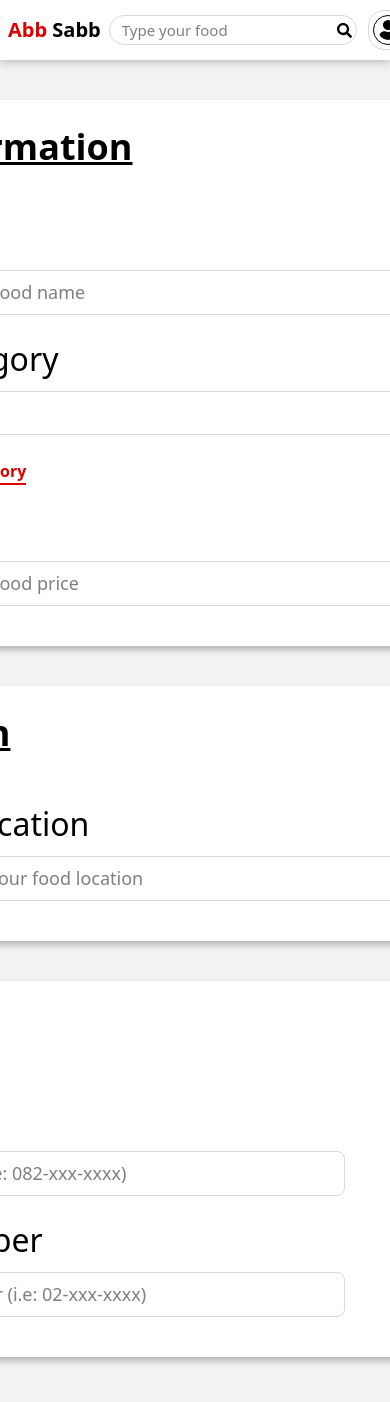
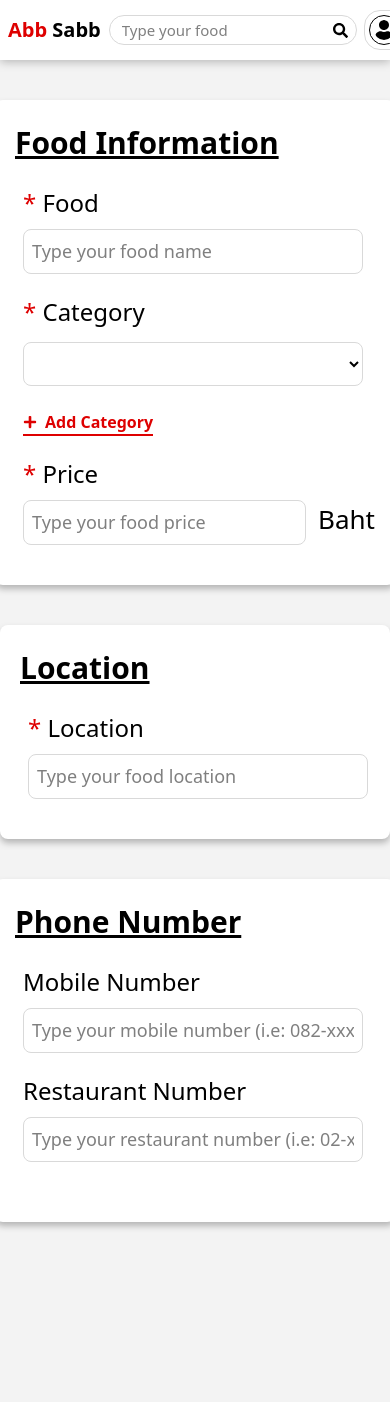
Before and after one commit to CSC105-2024/G02-forget-PreHack-2025, a React (Vite) app in the folder Frontend/: page /addFoodPost in a window 390 px wide. Shown: the top 1402 px of the page. After the commit the page ends 1348 px from the top, so only its background shows below. Built offline with nearby package versions, Linux system fonts and the light colour scheme.

Commit message:
Updated responsive addFoodPost fix nav

```diff
--- a/Frontend/src/components/Navbar.jsx
+++ b/Frontend/src/components/Navbar.jsx
@@ -16,7 +16,7 @@ const Navbar = () => {
             </NavLink>
             <NavLink className='flex items-center max-sm:ml-2 max-sm:mr-2 ml-5 mr-5'>
                 <input type="text" placeholder='Type your food' className='border-1 border-[#D9D9D9] max-sm:rounded-[50px] max-sm:h-[30px] rounded-2xl py-2 px-3 lg:w-150 max-sm:text-[15px] text-[20px] hover:border-black'/>
-                <FaSearch className='text-[15px] lg:text-[24px] -ml-5 cursor-pointer'/>
+                <FaSearch className='text-[15px] lg:text-[24px] -ml-10 max-sm:-ml-6 cursor-pointer'/>
             </NavLink>
             <NavLink to={"/login"} className='flex items-center gap-3 border-1 border-[#D9D9D9] py-1 px-1 lg:py-2 lg:px-6 rounded-2xl ml-2 mr-1 lg:mr-10 hover:border-black cursor-pointer'>
                 <FaUser className='border-1 rounded-[100%] max-sm:text-[30px] text-[48px] p-1'/>
--- a/Frontend/src/components/NavbarNoSearchingBar.jsx
+++ b/Frontend/src/components/NavbarNoSearchingBar.jsx
@@ -10,7 +10,7 @@ const NavbarNoSearchingBar = () => {
                 <NavLink to={"/home"} className='max-sm:text-[20px] text-[36px] font-bold ml-2 lg:ml-10 cursor-pointer'>
                     <h1 className='flex flex-row'>
                         <span className='text-[#DE0000]'>Abb&nbsp;</span>
-                        <span className='text-[#000000]'>Sapp</span>
+                        <span className='text-[#000000]'>Sabb</span>
                     </h1>
                 </NavLink>
                 <NavLink to={"/login"} className='flex items-center gap-3 border-1 border-[#D9D9D9] py-1 px-1 lg:py-2 lg:px-6 rounded-2xl ml-2 mr-1 lg:mr-10 hover:border-black cursor-pointer'>
--- a/Frontend/src/pages/AddFoodPost.jsx
+++ b/Frontend/src/pages/AddFoodPost.jsx
@@ -62,34 +62,34 @@ const AddFoodPost = () => {
     <>
     <Navbar></Navbar>
     <div className='flex justify-center mt-10'>
-        <div className='bg-white w-275 p-5 rounded-lg drop-shadow-[0_4px_3px_rgba(0,0,0,0.25)]'>
-            <h1 className='text-[36px] font-bold underline mb-10'>Food Information</h1>
+        <div className='bg-white w-275 max-sm:w-100 p-5 rounded-lg drop-shadow-[0_4px_3px_rgba(0,0,0,0.25)]'>
+            <h1 className='text-[36px] font-bold underline mb-10 max-sm:text-[30px]'>Food Information</h1>
             <div className='ml-20'>
                 <label>
-                    <p className='text-[32px] mb-2'><span className='text-[#DE0000]'>*</span> Food</p>
-                    <input type="text" value={food} onChange={(e) => setFood(e.target.value)} className='border-1 border-[#D9D9D9] p-2 text-[18px] rounded-lg w-150 mb-5 hover:border-black' placeholder='Type your food name'/>
+                    <p className='text-[32px] mb-2 max-sm:-ml-18 max-sm:-mt-5 max-sm:text-[24px]'><span className='text-[#DE0000]'>*</span> Food</p>
+                    <input type="text" value={food} onChange={(e) => setFood(e.target.value)} className='border-1 border-[#D9D9D9] p-2 text-[18px] rounded-lg w-150 mb-5 hover:border-black max-sm:-ml-18 max-sm:w-85 max-sm:mb-10' placeholder='Type your food name'/>
                 </label>
                 <label>
-                    <p className='text-[32px] mb-2'><span className='text-[#DE0000]'>*</span> Category</p>
+                    <p className='text-[32px] mb-2 max-sm:-ml-18 max-sm:-mt-5 max-sm:text-[24px] max-sm:mb-3'><span className='text-[#DE0000]'>*</span> Category</p>
                     {categoryList.map((category, index) => (
                         <div key={index}>
-                            <select value={category} onChange={(e) => handleChangeCategory(index, e.target.value)} className='border-1 border-[#D9D9D9] p-2 text-[18px] rounded-lg w-150 mb-5 hover:border-black'>
+                            <select value={category} onChange={(e) => handleChangeCategory(index, e.target.value)} className='border-1 border-[#D9D9D9] p-2 text-[18px] rounded-lg w-150 mb-5 hover:border-black max-sm:-ml-18 max-sm:w-85'>
                                 <option value=""></option>
                                 {categories.map((food, indexFood) => (
                                     <option key={indexFood} value={food}>{food}</option>
                                 ))}
                             </select>
-                            {categoryList.length > 1 && <button onClick={() => handleRemoveCategory(index)} className='ml-4 bg-[#D9D9D9] p-1 rounded-[100%] cursor-pointer hover:bg-[#A9A9A9]'><IoMdRemove /></button>}
+                            {categoryList.length > 1 && <button onClick={() => handleRemoveCategory(index)} className='ml-4 bg-[#D9D9D9] p-1 rounded-[100%] cursor-pointer hover:bg-[#A9A9A9] '><IoMdRemove /></button>}
                         </div>
                     ))}
                 </label>
                 <br />
-                <button onClick={handleAddCategory} className='flex items-center gap-2 text-[#DE0000] border-b-2 font-semibold -mt-5 mb-5 cursor-pointer'><FaPlus className='text-[14px]'/> Add Category</button>
+                <button onClick={handleAddCategory} className='flex items-center gap-2 text-[#DE0000] border-b-2 font-semibold -mt-5 mb-5 cursor-pointer max-sm:-ml-18 max-sm:-mt-5 max-sm:mb-10'><FaPlus className='text-[14px]'/> Add Category</button>
                 <label>
-                    <p className='text-[32px] mb-2'><span className='text-[#DE0000]'>*</span> Price</p>
+                    <p className='text-[32px] mb-2 max-sm:-ml-18 max-sm:-mt-5 max-sm:text-[24px]'><span className='text-[#DE0000]'>*</span> Price</p>
                     <div className='flex gap-3'>
-                        <input type="text" value={price} onChange={(e) => setPrice(e.target.value)} className='border-1 border-[#D9D9D9] p-2 text-[18px] rounded-lg w-150 mb-5 hover:border-black' placeholder='Type your food price'/>
-                        <p className='text-[30px]'>Baht</p>
+                        <input type="text" value={price} onChange={(e) => setPrice(e.target.value)} className='border-1 border-[#D9D9D9] p-2 text-[18px] rounded-lg w-150 mb-5 hover:border-black max-sm:-ml-18' placeholder='Type your food price'/>
+                        <p className='text-[30px] max-sm:text-[26px] '>Baht</p>
                     </div>
                 </label>
             </div>
@@ -97,28 +97,28 @@ const AddFoodPost = () => {
     </div>
 
     <div className='flex justify-center mt-10'>
-        <div className='bg-white w-275 p-5 rounded-lg drop-shadow-[0_4px_3px_rgba(0,0,0,0.25)]'>
-            <h1 className='text-[36px] font-bold underline mb-10'>Location</h1>
+        <div className='bg-white w-275 max-sm:w-100 p-5 rounded-lg drop-shadow-[0_4px_3px_rgba(0,0,0,0.25)]'>
+            <h1 className='text-[36px] font-bold underline mb-10 max-sm:text-[30px] '>Location</h1>
             <div className='ml-20'>
                 <label>
-                    <p className='text-[32px] mb-2'><span className='text-[#DE0000]'>*</span> Location</p>
-                    <input type="text" value={location} onChange={(e) => setLocation(e.target.value)} className='border-1 border-[#D9D9D9] p-2 text-[18px] rounded-lg w-150 mb-5 hover:border-black' placeholder='Type your food location'/>
+                    <p className='text-[32px] mb-2 max-sm:-ml-18 max-sm:-mt-5 max-sm:text-[24px]'><span className='text-[#DE0000]'>*</span> Location</p>
+                    <input type="text" value={location} onChange={(e) => setLocation(e.target.value)} className='border-1 border-[#D9D9D9] p-2 text-[18px] rounded-lg w-150 mb-5 hover:border-black max-sm:-ml-18 max-sm:w-85' placeholder='Type your food location'/>
                 </label>
             </div>
         </div>
     </div>
 
     <div className='flex flex-col items-center justify-center my-10'>
-        <div className='bg-white w-275 p-5 rounded-lg drop-shadow-[0_4px_3px_rgba(0,0,0,0.25)]'>
-            <h1 className='text-[36px] font-bold underline mb-10'>Phone Number</h1>
+        <div className='bg-white w-275 max-sm:w-100 p-5 rounded-lg drop-shadow-[0_4px_3px_rgba(0,0,0,0.25)]'>
+            <h1 className='text-[36px] font-bold underline mb-10 max-sm:text-[30px]'>Phone Number</h1>
             <div className='ml-20'>
                 <label>
-                    <p className='text-[32px] mb-2'>Mobile Number</p>
-                    <input type="text" value={mobileNumber} onChange={(e) => setMobileNumber(e.target.value)} pattern='[0-9]{3}-[0-9]{3}-[0-9]{4}' className='border-1 border-[#D9D9D9] p-2 text-[18px] rounded-lg w-150 mb-5 hover:border-black' placeholder='Type your mobile number (i.e: 082-xxx-xxxx)'/>
+                    <p className='text-[32px] mb-2 max-sm:-ml-18 max-sm:-mt-5 max-sm:text-[24px]'>Mobile Number</p>
+                    <input type="text" value={mobileNumber} onChange={(e) => setMobileNumber(e.target.value)} pattern='[0-9]{3}-[0-9]{3}-[0-9]{4}' className='border-1 border-[#D9D9D9] p-2 text-[18px] rounded-lg w-150 mb-5 hover:border-black max-sm:-ml-18 max-sm:w-85 max-sm:mb-10' placeholder='Type your mobile number (i.e: 082-xxx-xxxx)'/>
                 </label>
                 <label>
-                    <p className='text-[32px] mb-2'>Restaurant Number</p>
-                    <input type="text" value={resNumber} onChange={(e) => setResNumber(e.target.value)} pattern='[0-9]{2}-[0-9]{3}-[0-9]{4}' className='border-1 border-[#D9D9D9] p-2 text-[18px] rounded-lg w-150 mb-5 hover:border-black' placeholder='Type your restaurant number (i.e: 02-xxx-xxxx)'/>
+                    <p className='text-[32px] mb-2 max-sm:-ml-18 max-sm:-mt-5 max-sm:text-[24px]'>Restaurant Number</p>
+                    <input type="text" value={resNumber} onChange={(e) => setResNumber(e.target.value)} pattern='[0-9]{2}-[0-9]{3}-[0-9]{4}' className='border-1 border-[#D9D9D9] p-2 text-[18px] rounded-lg w-150 mb-5 hover:border-black max-sm:-ml-18 max-sm:w-85 max-sm:mb-10' placeholder='Type your restaurant number (i.e: 02-xxx-xxxx)'/>
                 </label>
             </div>
         </div>
```
